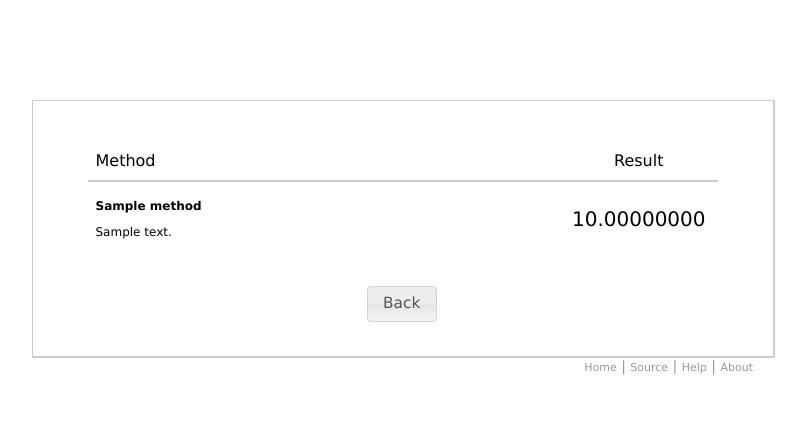
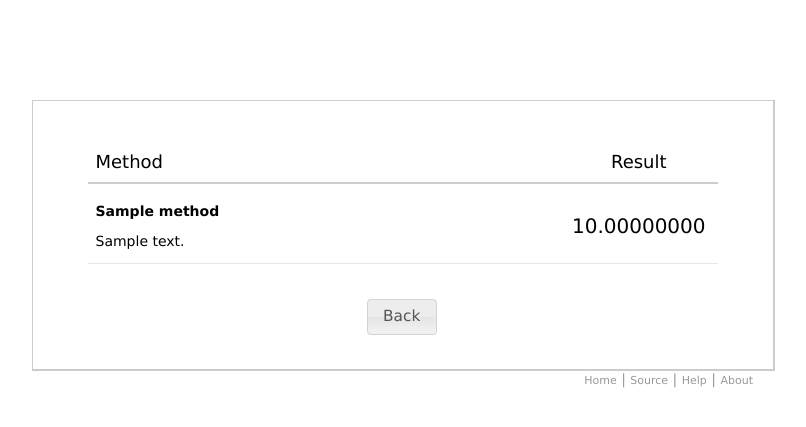
Before and after one commit to KL-7/numintegr, a Django app: template templates/results.html in a window 1280 px wide. Shown: the top 427 px of the page, without its empty margins (237-1043 px from the left). Run offline with Django 3.2, Linux system fonts and the light colour scheme; the template is opened without the code that fills it: most values are stand-ins (such as "Sample title", 1, 10 or a date in 2020).

Commit message:
Change font size, add border in table.

```diff
--- a/static/css/main.css
+++ b/static/css/main.css
@@ -73,7 +73,6 @@ img.mail {
 	background: none repeat scroll 0 0 #FFFFFF;
 	border-collapse: collapse;
 	font-family: "Lucida Sans Unicode","Lucida Grande",Sans-Serif;
-	font-size: 12px;
 	margin-left: 5%;
 	margin-right: 5%;
 	margin-top: 20px;
@@ -82,13 +81,17 @@ img.mail {
 	width: 90%;
 }
 
+#results tr {
+	border-bottom: 1px solid #E6E6E6;
+}
+
 #results tr > th:first-child, td:first-child {
 	text-align: left;
 }
 
 #results th {
 	border-bottom: 2px solid #CCCCCC;
-	font-size: 16px;
+	font-size: 18px;
 	font-weight: normal;
 	padding: 10px 8px;
 }
```
